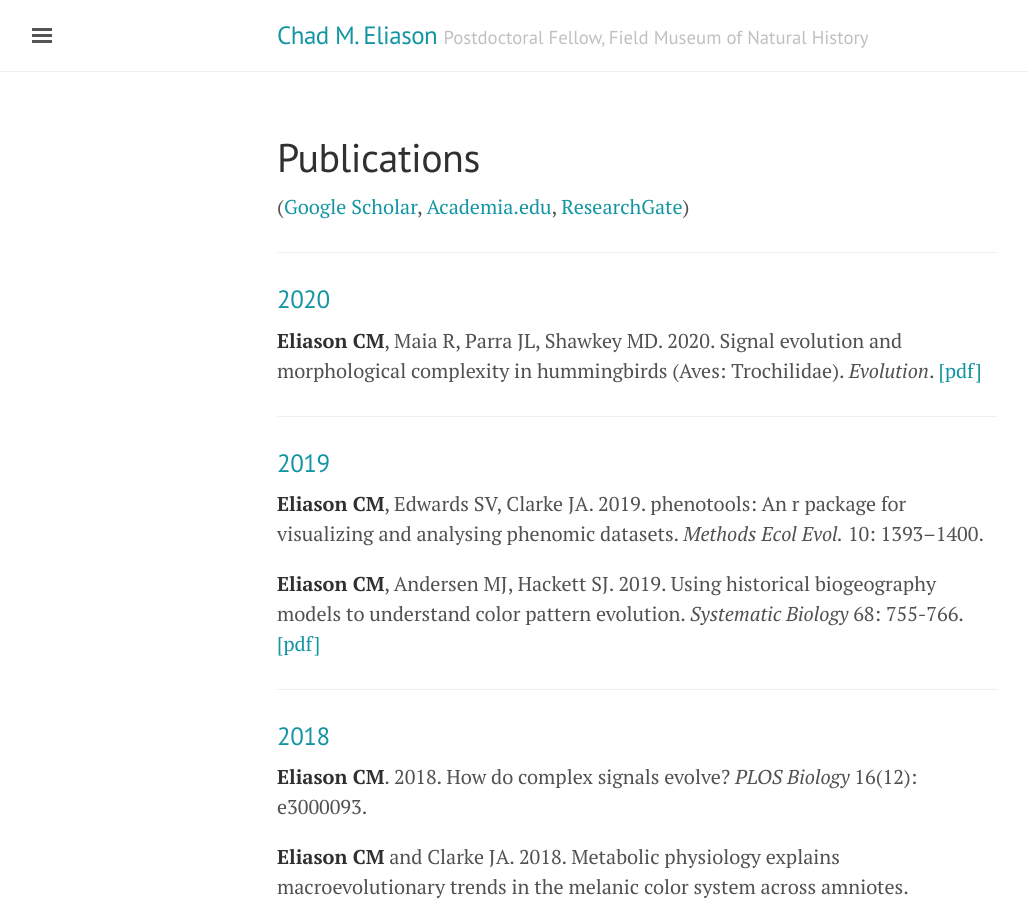
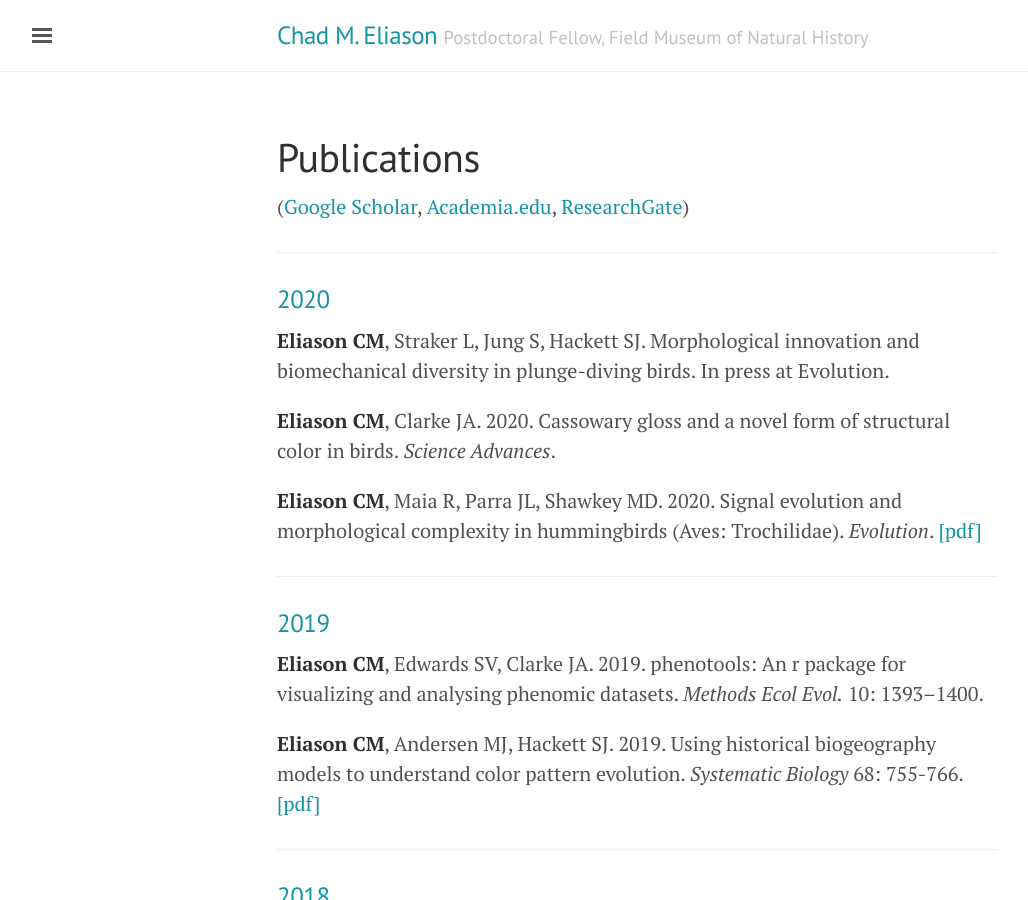
Before and after one commit to celiason/celiason.github.io, a Jekyll site: the page built from 2-publications.md, in a window 1280 px wide and 900 px high. Shown: the whole window, without its empty margins (3-1031 px from the left). Built offline with Jekyll 4.4.1, drawn with Linux system fonts in a browser that asks for light colours.

Commit message:
new papers

```diff
--- a/2-publications.md
+++ b/2-publications.md
@@ -10,6 +10,11 @@ title: Publications
 ---
 
 ### 2020
+
+
+__Eliason CM__, Straker L, Jung S, Hackett SJ. Morphological innovation and biomechanical diversity in plunge-diving birds. In press at Evolution.
+
+__Eliason CM__, Clarke JA. 2020. Cassowary gloss and a novel form of structural color in birds. _Science Advances_.
 
 __Eliason CM__, Maia R, Parra JL, Shawkey MD. 2020. Signal evolution and morphological complexity in hummingbirds (Aves: Trochilidae). _Evolution_. [[pdf]]({{url}}/pdfs/hummingbirds.pdf)
 
```
Also changed, not shown: img/me/GN92764_100Ad.jpg (added), img/me/GN92764_112Ad.jpg (added).
